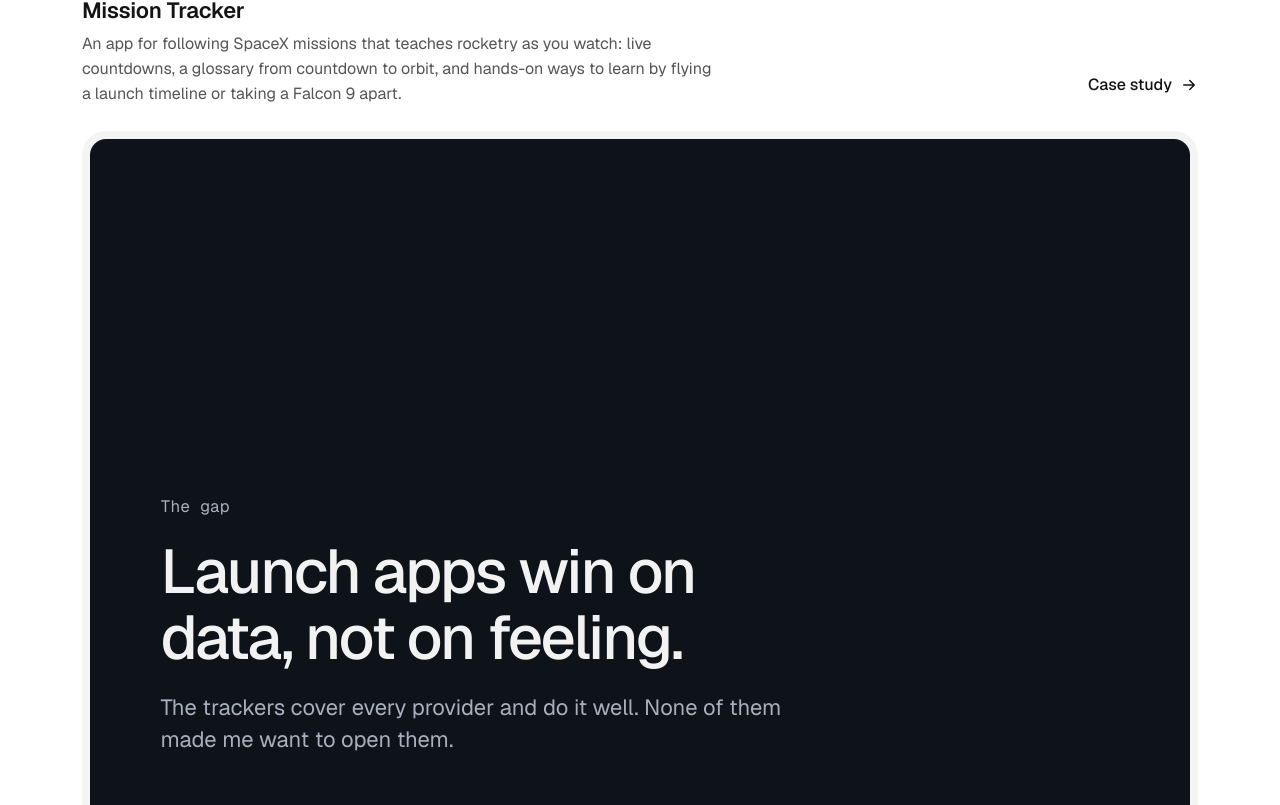
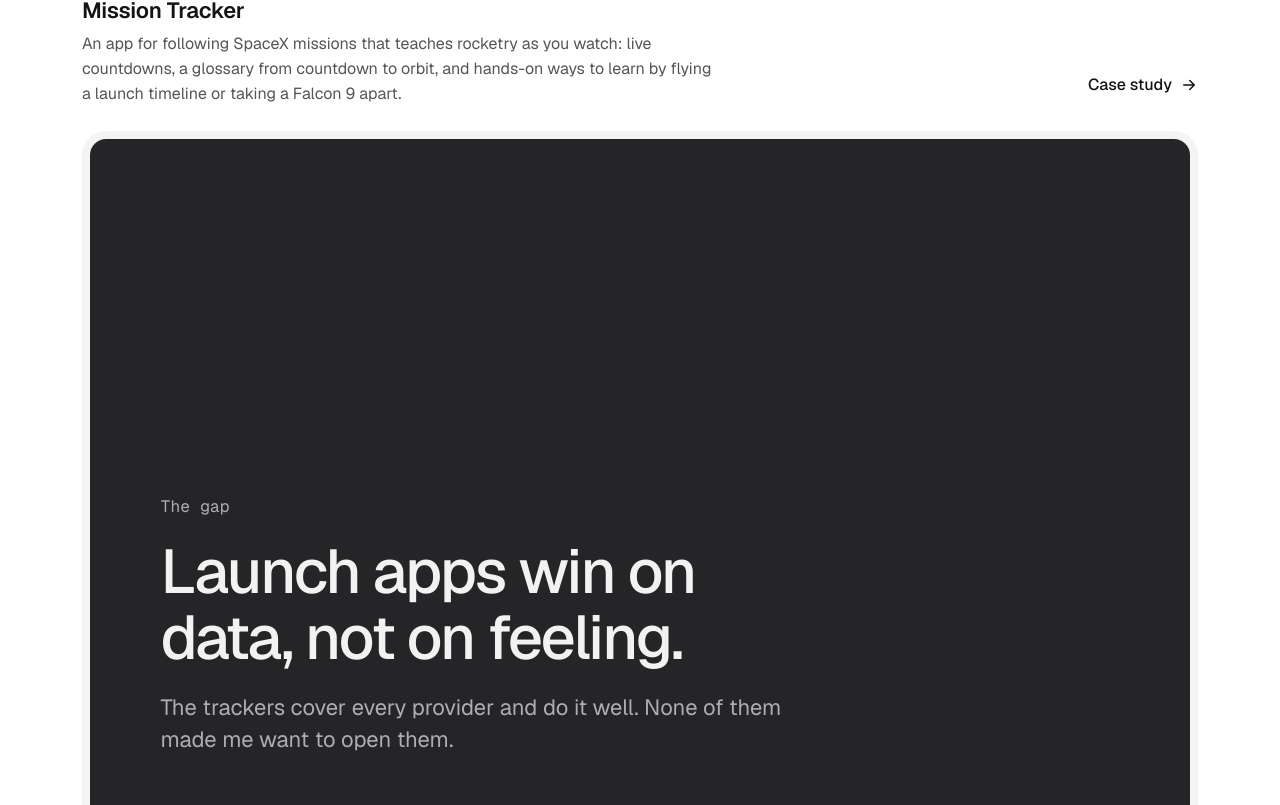
Before and after one commit to carmelovarela/portfolio, a Next.js app: page / in a window 1280 px wide. Shown: the part 395-1200 px from the top of the page. Built offline with nearby package versions, Linux system fonts and the light colour scheme.

Commit message:
Switch the Mission Tracker tiles to a lighter graphite background.

```diff
--- a/src/app/globals.css
+++ b/src/app/globals.css
@@ -12,7 +12,7 @@
   --accent-h: #073f88;
   --line: #e5e5e5;
   --frame: #f4f4f4;
-  --t-mt: #0e1219;
+  --t-mt: #252528;
   --t-rb: #ece9e3;
   --t-cy: #f1ebe1;
   --cell: rgba(20, 20, 20, 0.055);
@@ -222,7 +222,7 @@ a:hover {
 .tile.t-mt {
   background: var(--t-mt);
   color: #f2f2f2;
-  --tm: #a9b0bd;
+  --tm: #aeaeb2;
   --cell: rgba(255, 255, 255, 0.07);
 }
 .tile.t-rb {
```
